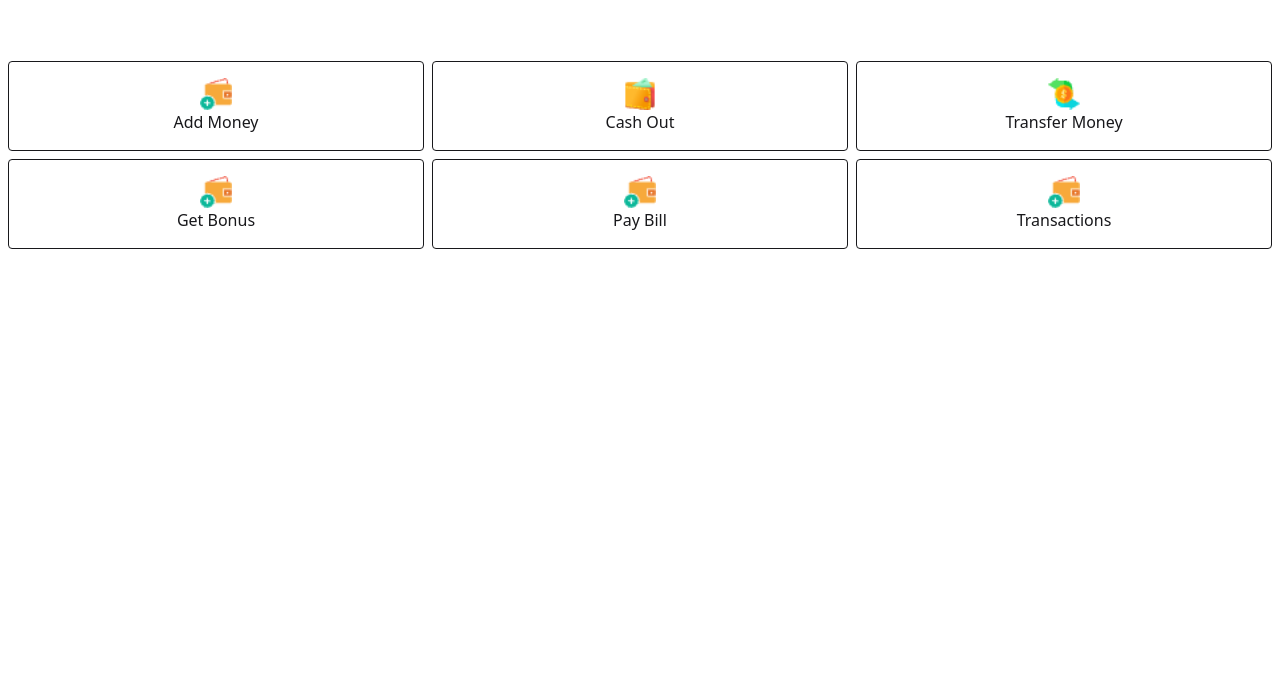
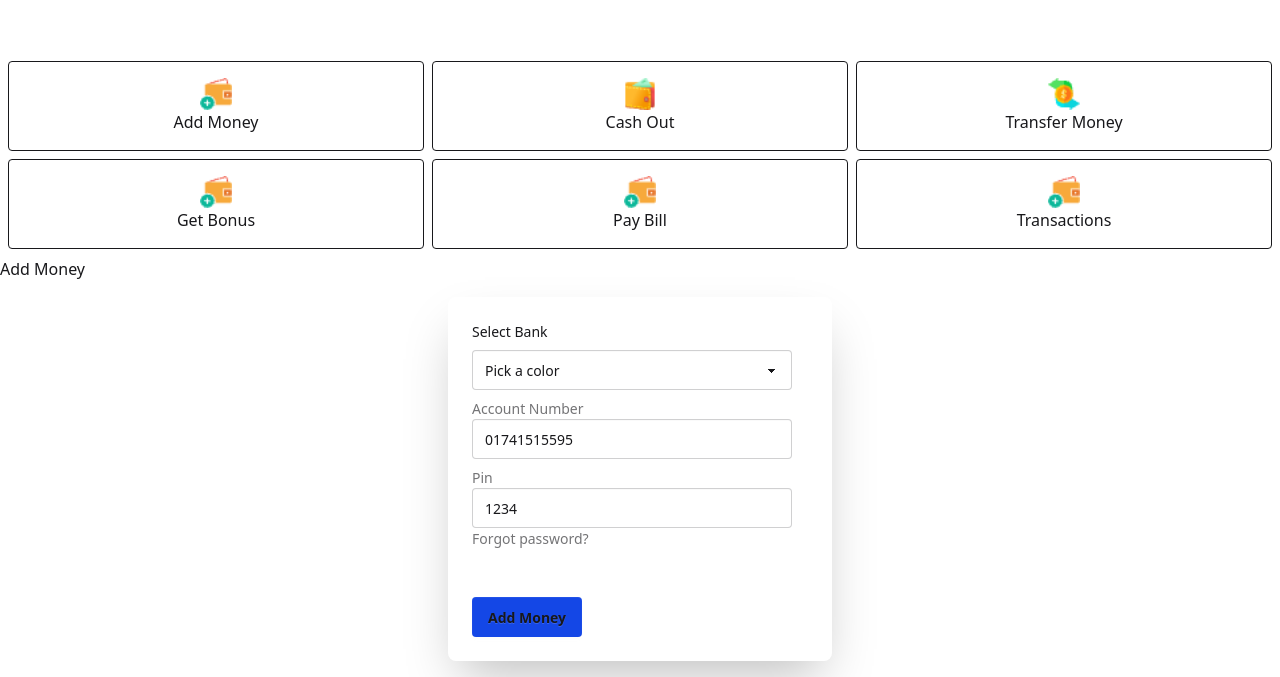
Before and after one commit to thinkGrow/payoo-mobile-bank, a plain HTML site: page main.html in a window 1280 px wide. Shown: the part 169-846 px from the top of the page. Before the commit the page ends 800 px from the top, so only its background shows below. Drawn offline with nearby package versions, Linux system fonts and the light colour scheme.

Commit message:
add money section structure and style

```diff
--- a/main.html
+++ b/main.html
@@ -60,6 +60,47 @@
             </div>
 
             <!-- section add money -->
+
+            <section>
+                <h2>Add Money</h2>
+
+                <div class="">
+                    <div class="hero-content flex-col lg:flex-row-reverse">
+                        <div class="card w-full max-w-sm shrink-0 shadow-2xl">
+                            <div class="card-body">
+                                <legend>Select Bank</legend>
+                                <select class="select">
+                                    <option disabled selected>Pick a color</option>
+                                    <option value="Bkash">Bkash</option>
+                                    <option value="Nagad">Nagad</option>
+                                    <option value="DBBL">DBBL</option>
+                                </select>
+                                <div class="form-control">
+                                    <label class="label">
+                                        <span class="label-text">Account Number</span>
+                                    </label>
+                                    <input id="account-number" type="number" placeholder="Your Account Number"
+                                        value="01741515595" class="input input-bordered" required />
+                                </div>
+                                <div class="form-control">
+                                    <label class="label">
+                                        <span class="label-text">Pin</span>
+                                    </label>
+                                    <input id="pin-number" type="text" value="1234" placeholder="Your Pin"
+                                        class="input input-bordered" autocomplete="off" required />
+                                    <label class="label">
+                                        <a href="#" class="label-text-alt link link-hover">Forgot password?</a>
+                                    </label>
+                                </div>
+                                <div class="form-control mt-6">
+                                    <button class="btn border-none bg-blue-700 mt-4">Add Money</button>
+                                </div>
+
+                            </div>
+                        </div>
+                    </div>
+                </div>
+            </section>
         </section>
     </header>
 </body>
```
Also changed, not shown: index.html (+5 -1 lines).
